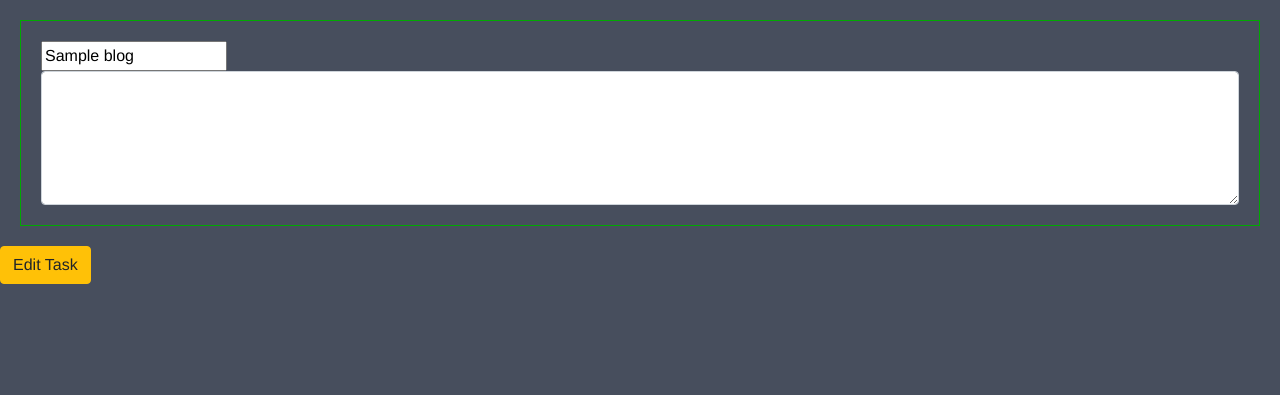
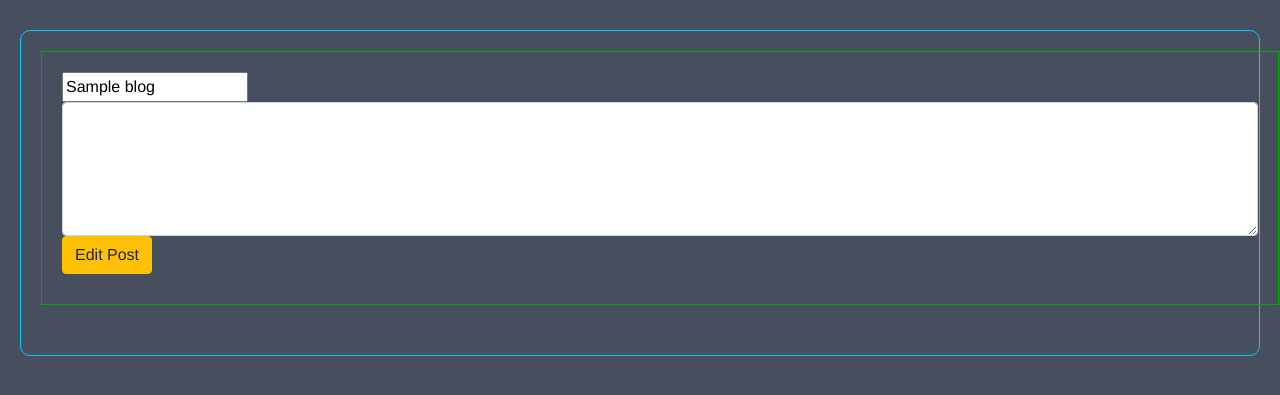
Before and after one commit to stiophan0309/sah-milestone3, a Flask app: page /edit_blog in a window 1280 px wide. Shown: the part 70-465 px from the top of the page. Run offline with Flask 2, Linux system fonts and the light colour scheme; a database or web service that is not in the repository returns one stand-in record (values such as "Sample title"); some libraries are stand-ins or nearby versions.

Commit message:
Added styling to edit post page

```diff
--- a/templates/editblog.html
+++ b/templates/editblog.html
@@ -4,14 +4,17 @@
 {% block content %}
 
 {% for blog in entry %}
-<form action="{{ url_for('update_blog', blog_id=blog._id) }}" method="POST">
-<div class="blog-post">
-<input id="blog_title" name="blog_title" type="text" class="validate" value="{{blog.blog_title}}">
-<textarea rows="5" id="blog_content" name="blog_content" type="text" class="form-control" required></textarea>
+<div class="row admin-control">
+<div class="col-sm-12 blog-post">
+    <form action="{{ url_for('update_blog', blog_id=blog._id) }}" method="POST">
+
+        <input id="blog_title" name="blog_title" type="text" class="validate" value="{{blog.blog_title}}" required>
+        <textarea rows="5" id="blog_content" name="blog_content" type="text" class="form-control" value="{{blog.blog_content}}" required></textarea>
+        <button class="btn btn-warning admin-button" type="submit" name="action">Edit Post</button>
+
+    </form>
 </div>
-        <button class="btn btn-warning admin-button" type="submit" name="action">Edit Task
-        </button>
-</form>
+</div>
 
 
 
```
